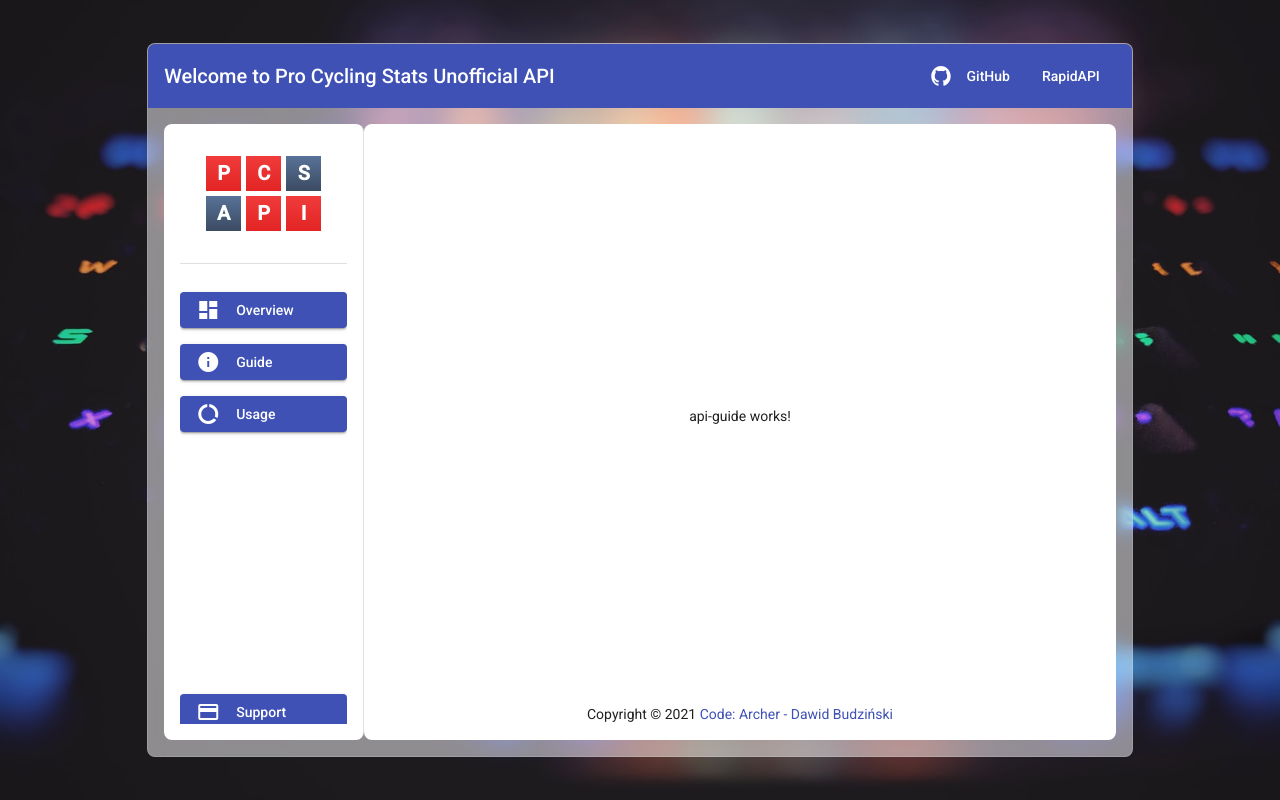
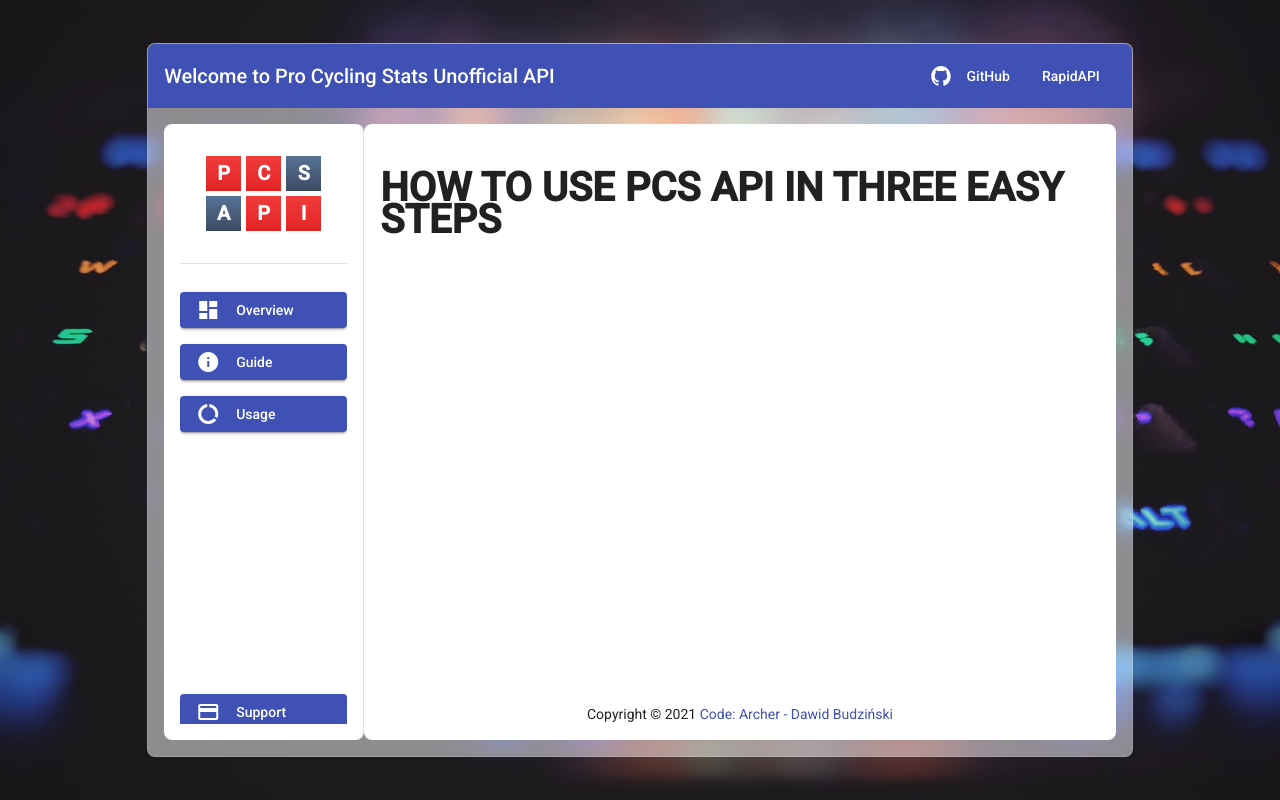
Before and after one commit to BD4vid777/Cycling_API_Frontend, an Angular app: page /guide in a window 1280 px wide. Built offline with nearby package versions, Linux system fonts and the light colour scheme; no server answers.

Commit message:
Fixing CSS and starting GUIDE

```diff
--- a/src/app/api-guide/api-guide.component.html
+++ b/src/app/api-guide/api-guide.component.html
@@ -1 +1,4 @@
-<p>api-guide works!</p>
+<div class="main-content-container">
+<h1>How to use PCS API in three easy steps</h1>
+
+</div>
--- a/src/app/api-support/api-support.component.html
+++ b/src/app/api-support/api-support.component.html
@@ -1,6 +1,5 @@
 <div class="main-content-container">
   <h2>Please Support project if You like It</h2>
-  <mat-divider style="width: 100%; height: 1px; margin-bottom: 3rem"></mat-divider>
 
   <div class="support-container">
     <img class="myPhoto mat-elevation-z4" src="assets/img/db_foto.png" alt="Code: Archer - Dawid Budziński">
--- a/src/app/api-support/api-support.component.sass
+++ b/src/app/api-support/api-support.component.sass
@@ -5,6 +5,7 @@
   gap: 1rem
   align-items: center
   justify-items: center
+  margin-top: 2rem
 
   .myPhoto
     height: 200px
--- a/src/app/api-usage/api-usage.component.html
+++ b/src/app/api-usage/api-usage.component.html
@@ -1,6 +1,5 @@
 <div class="main-content-container">
   <h2>Example of usage - All the data below uses PCS API</h2>
-  <mat-divider style="width: 100%; height: 1px"></mat-divider>
   <div class="usage-grid">
     <div class="usage-grid-tile mat-elevation-z4"><app-team [teamShortUrlUpdated]="teamShortUrlToSend"></app-team></div>
     <div class="usage-grid-tile mat-elevation-z4"><app-rider [riderShortUrlUpdated]="riderShortUrlToSend" (teamToShow)="teamToDisplay($event)"></app-rider></div>
--- a/src/styles.sass
+++ b/src/styles.sass
@@ -24,7 +24,11 @@
 ::-webkit-scrollbar-thumb:hover
   background: rgba(62, 142, 208, 1)
 
-
+app-api-overview,
+app-api-guide,
+app-api-usage,
+app-api-support
+  margin-bottom: auto
 
 app-api-usage
   width: 100%
--- a/src/styles/_base.sass
+++ b/src/styles/_base.sass
@@ -97,6 +97,7 @@
   display: flex
   flex-direction: column
   align-items: center
+  justify-content: flex-start
   margin-top: 2rem
   margin-bottom: 2rem
   width: 100%
--- a/src/styles/_sidenav.sass
+++ b/src/styles/_sidenav.sass
@@ -26,7 +26,6 @@
   flex-direction: column
   justify-content: space-between
   align-items: center
-
 
 .sidenav-header
   height: fit-content
```
